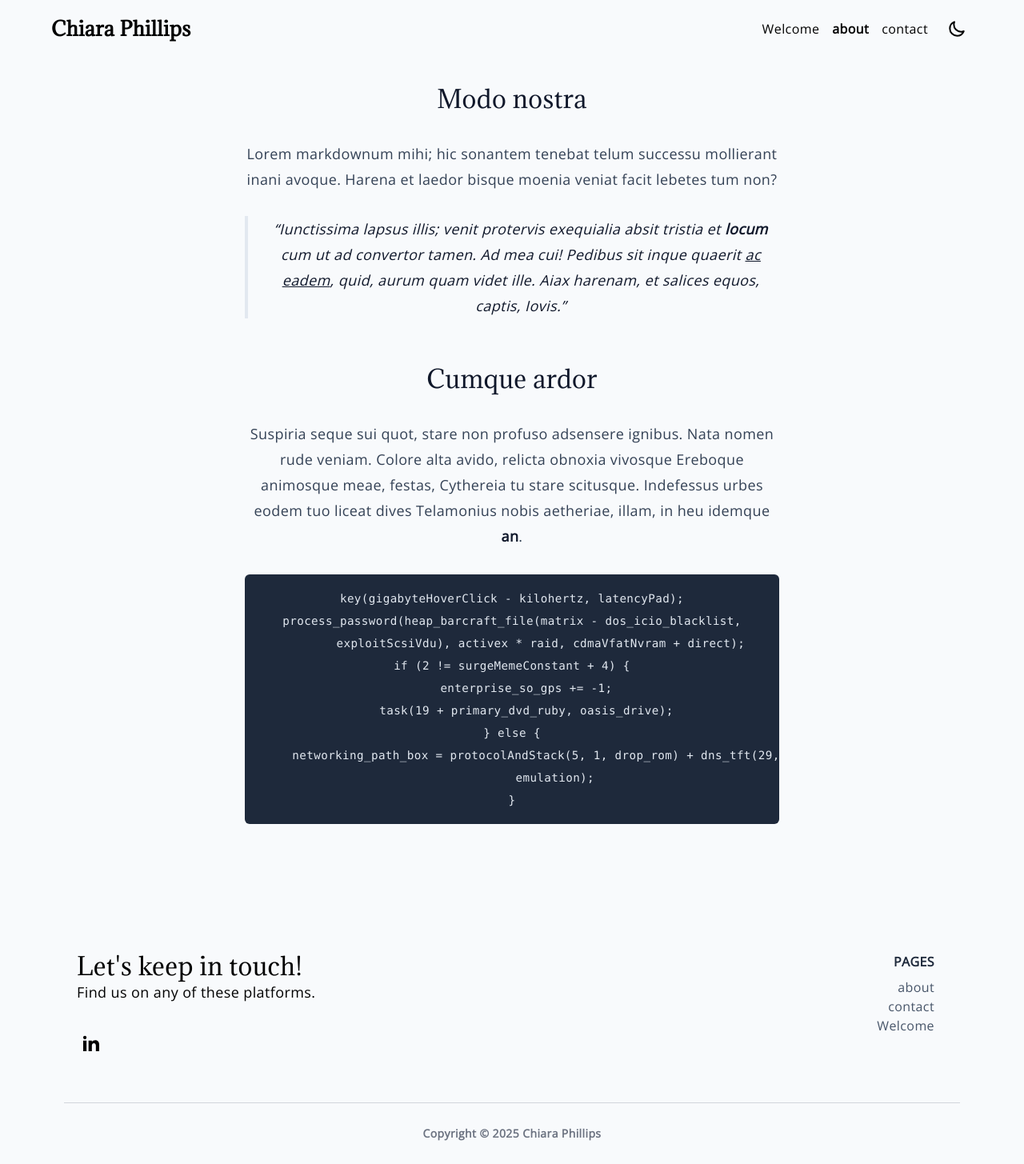
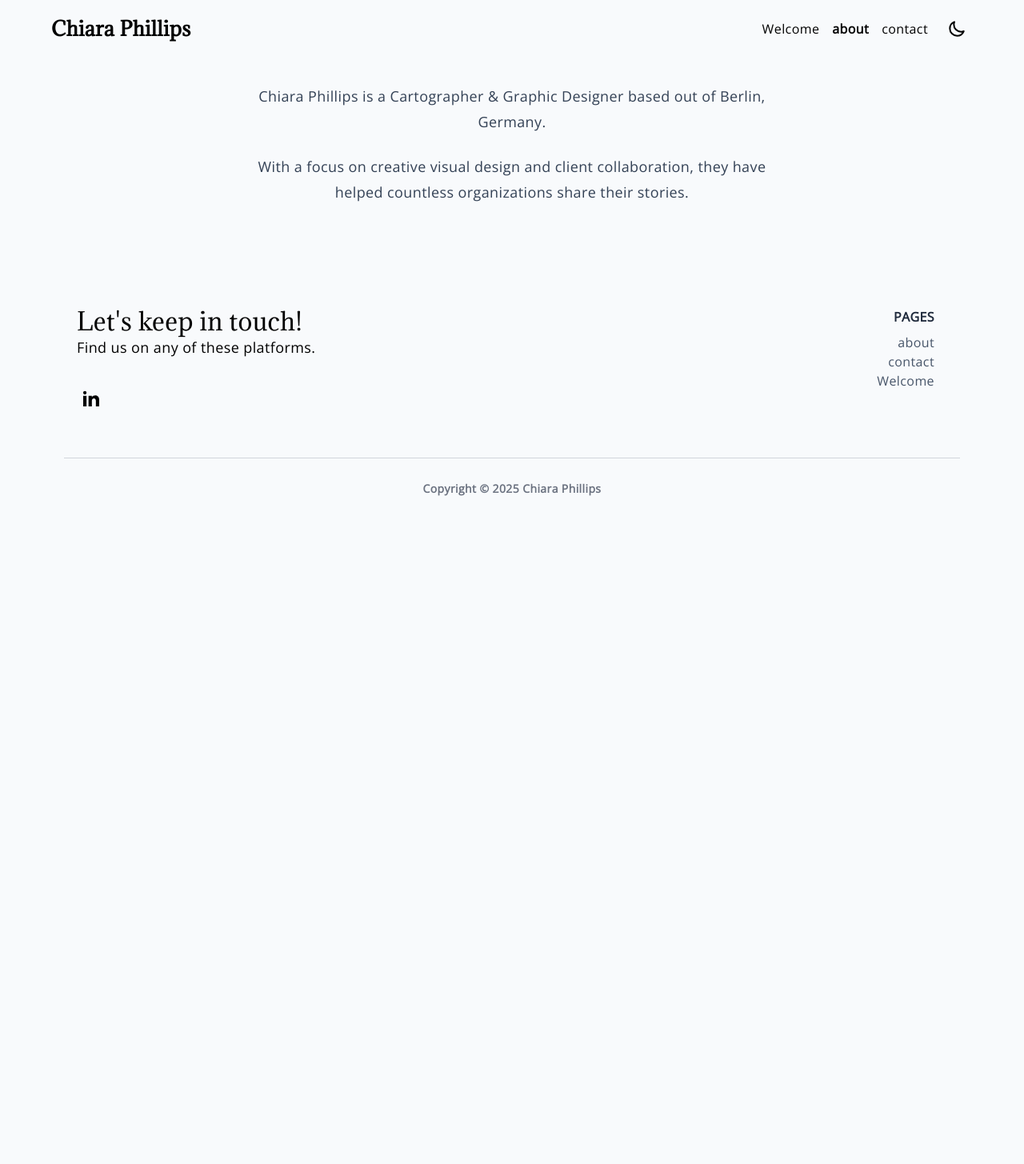
Before and after one commit to chiara-phillips/chiara-phillips.github.io, a Jekyll site: the page built from about.md, in a window 1280 px wide. Shown: the whole page at 80% size. Built offline with Jekyll 4.4.1, drawn with Linux system fonts in a browser that asks for light colours; after the commit the page ends 900 px from its top, so only the background shows below that.

Commit message:
Update about.md

```diff
--- a/about.md
+++ b/about.md
@@ -2,30 +2,7 @@
 title: about
 layout: page
 ---
-## Modo nostra
 
-Lorem markdownum mihi; hic sonantem tenebat telum successu mollierant inani
-avoque. Harena et laedor bisque moenia veniat facit lebetes tum non?
+Chiara Phillips is a Cartographer & Graphic Designer based out of Berlin, Germany.
 
-> Iunctissima lapsus illis; venit protervis exequialia absit tristia et
-> **locum** cum ut ad convertor tamen. Ad mea cui! Pedibus sit inque quaerit [ac
-> eadem](http://clamavit.io/), quid, aurum quam videt ille. Aiax harenam, et
-> salices equos, captis, Iovis.
-
-## Cumque ardor
-
-Suspiria seque sui quot, stare non profuso adsensere ignibus. Nata nomen rude
-veniam. Colore alta avido, relicta obnoxia vivosque Ereboque animosque meae,
-festas, Cythereia tu stare scitusque. Indefessus urbes eodem tuo liceat dives
-Telamonius nobis aetheriae, illam, in heu idemque **an**.
-
-    key(gigabyteHoverClick - kilohertz, latencyPad);
-    process_password(heap_barcraft_file(matrix - dos_icio_blacklist,
-            exploitScsiVdu), activex * raid, cdmaVfatNvram + direct);
-    if (2 != surgeMemeConstant + 4) {
-        enterprise_so_gps += -1;
-        task(19 + primary_dvd_ruby, oasis_drive);
-    } else {
-        networking_path_box = protocolAndStack(5, 1, drop_rom) + dns_tft(29, -3,
-                emulation);
-    }
+With a focus on creative visual design and client collaboration, they have helped countless organizations share their stories.
```
